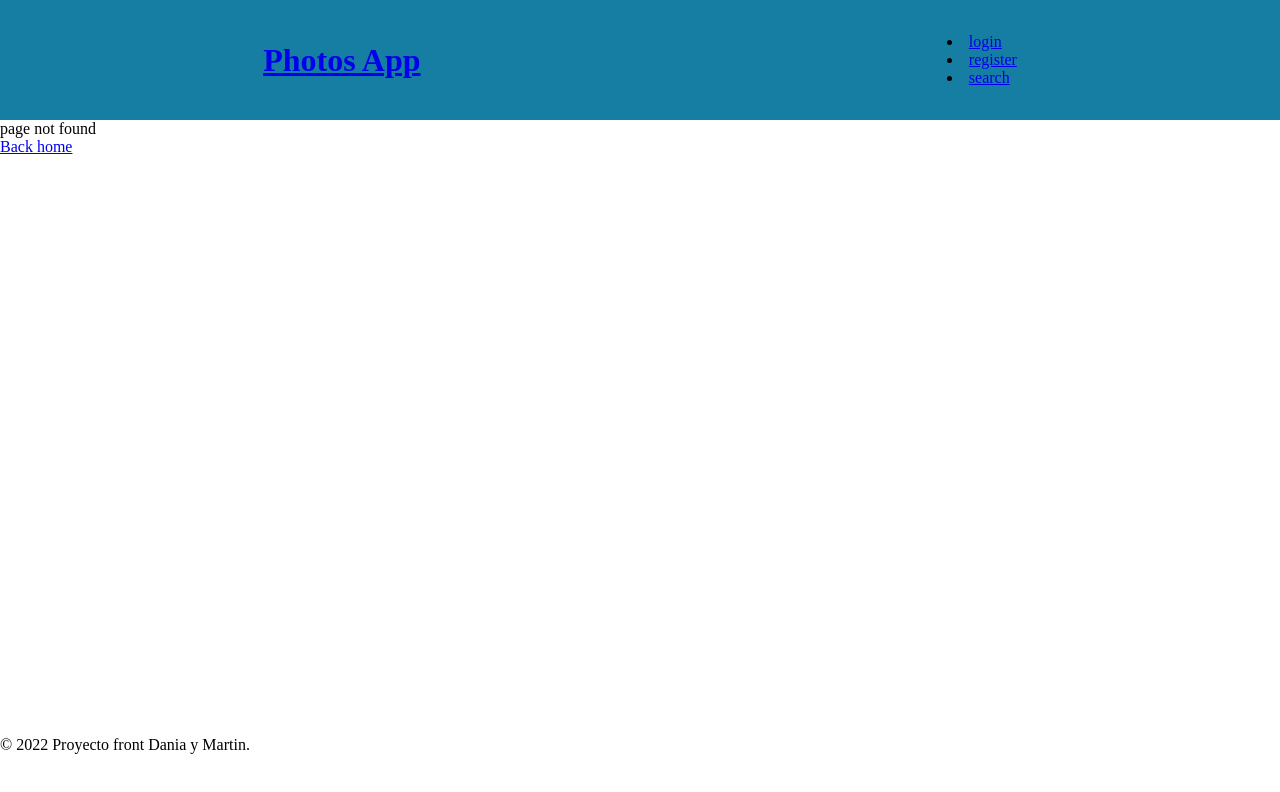
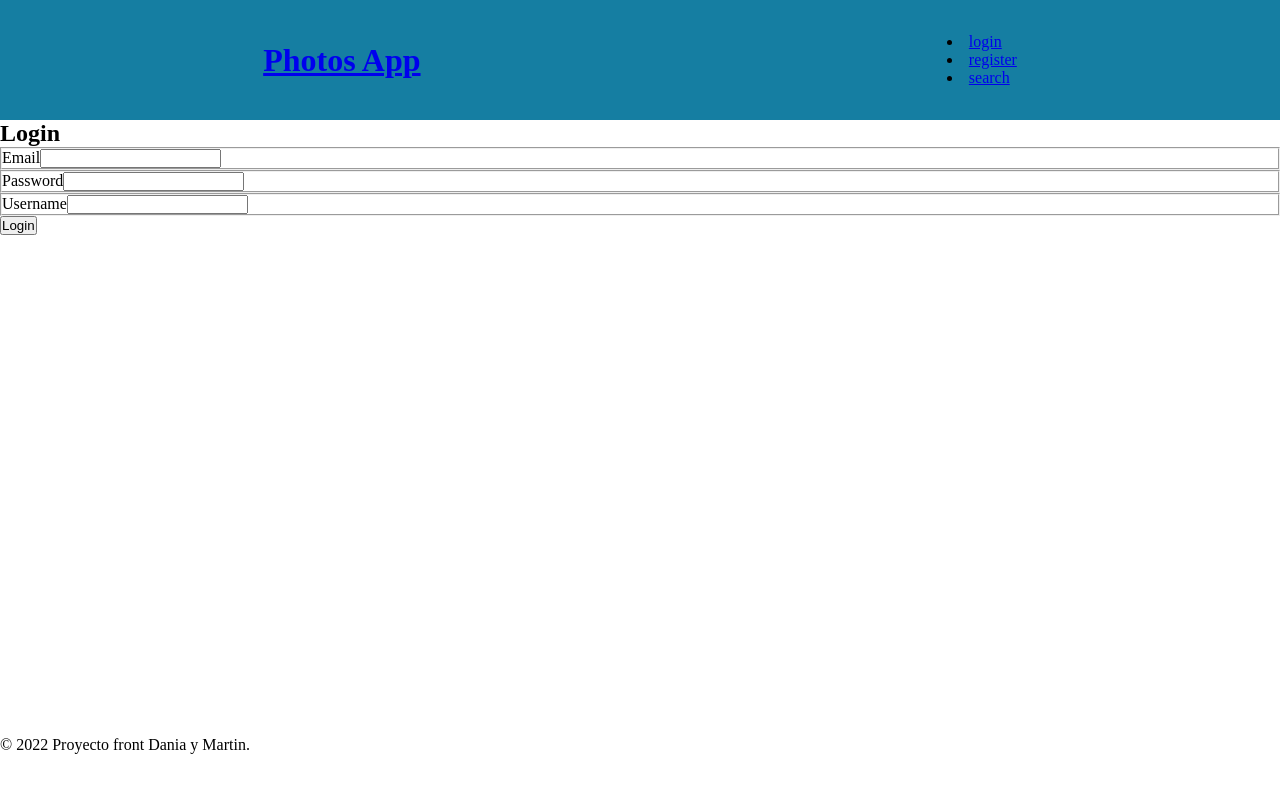
Before and after one commit to martintorreiro/PhotosAppFront, a React (Create React App) app: page /login/user in a window 1280 px wide. Before the commit this address had no page. Shown: the top 792 px of the page. Built offline with nearby package versions, Linux system fonts and the light colour scheme.

Commit message:
minimum changes regarding Login

```diff
--- a/src/App.js
+++ b/src/App.js
@@ -15,7 +15,7 @@
       <Header />
       <Routes>
         <Route path="/" element={<Home />} />
-        <Route path="/login" element={<Login />} />
+        <Route path="/login/user" element={<Login />} />
         <Route path="/register" element={<Register />} />
         <Route path="/search" element={<Search />} />
         <Route path="/user/:userName" element={<UserProfile />} />
--- a/src/components/Auth.js
+++ b/src/components/Auth.js
@@ -1,6 +1,10 @@
+import { useContext } from "react";
 import { Link } from "react-router-dom";
+import { AuthContext } from "../context/AuthContext";
 
 export const Auth = () => {
+  const { token } = useContext(AuthContext);
+
   return (
     <ul>
       <li>
@@ -9,6 +13,7 @@
       <li>
         <Link to="/login">Login</Link>
       </li>
+      <li>Token: {token} </li>
     </ul>
   );
 };
--- /dev/null
+++ b/src/context/AuthContext.js
@@ -0,0 +1,13 @@
+import { createContext, useState } from "react";
+
+export const AuthContext = createContext();
+
+export const AuthProviderComponent = ({ children }) => {
+  const [token, setToken] = useState();
+
+  return (
+    <AuthContext.Provider value={(token, setToken)}>
+      {children}
+    </AuthContext.Provider>
+  );
+};
--- a/src/index.js
+++ b/src/index.js
@@ -3,12 +3,15 @@
 import "./index.css";
 import App from "./App";
 import { BrowserRouter } from "react-router-dom";
+import { AuthProviderComponent } from "./context/AuthContext";
 
 const root = ReactDOM.createRoot(document.getElementById("root"));
 root.render(
   <React.StrictMode>
     <BrowserRouter>
-      <App />
+      <AuthProviderComponent>
+        <App />
+      </AuthProviderComponent>
     </BrowserRouter>
   </React.StrictMode>
 );
--- a/src/pages/Login.js
+++ b/src/pages/Login.js
@@ -1,4 +1,5 @@
-import { useState } from "react";
+import { useContext, useState } from "react";
+import { AuthContext } from "../context/AuthContext";
 import { loginUserService } from "../services";
 
 export const Login = () => {
@@ -6,6 +7,7 @@
   const [password, setPassword] = useState("");
   const [userName, setUserName] = useState("");
   const [error, setError] = useState("");
+  const { setToken } = useContext(AuthContext);
 
   const handleForm = async (e) => {
     e.preventDefault();
@@ -13,7 +15,8 @@
 
     try {
       const data = await loginUserService({ email, password, userName });
-      console.log(data);
+
+      setToken(data);
     } catch (error) {
       setError(error.message);
     }
```
